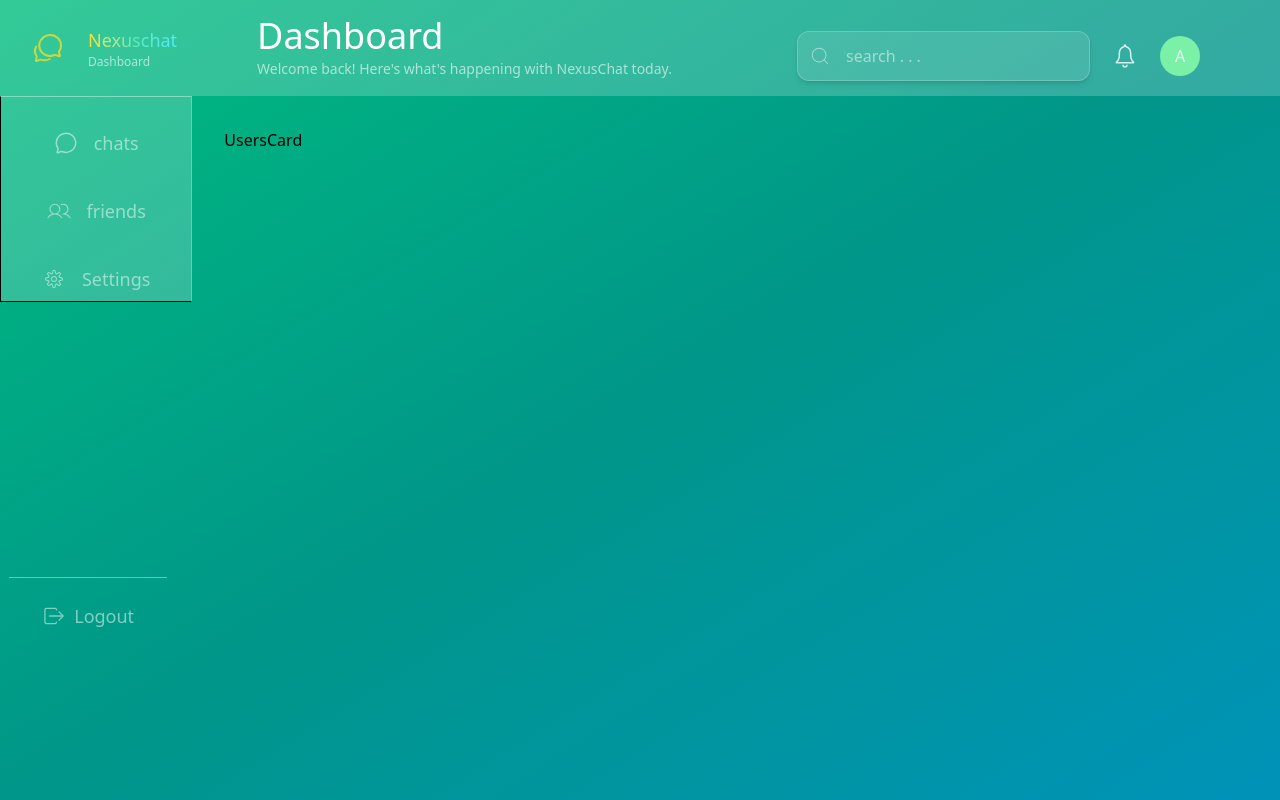
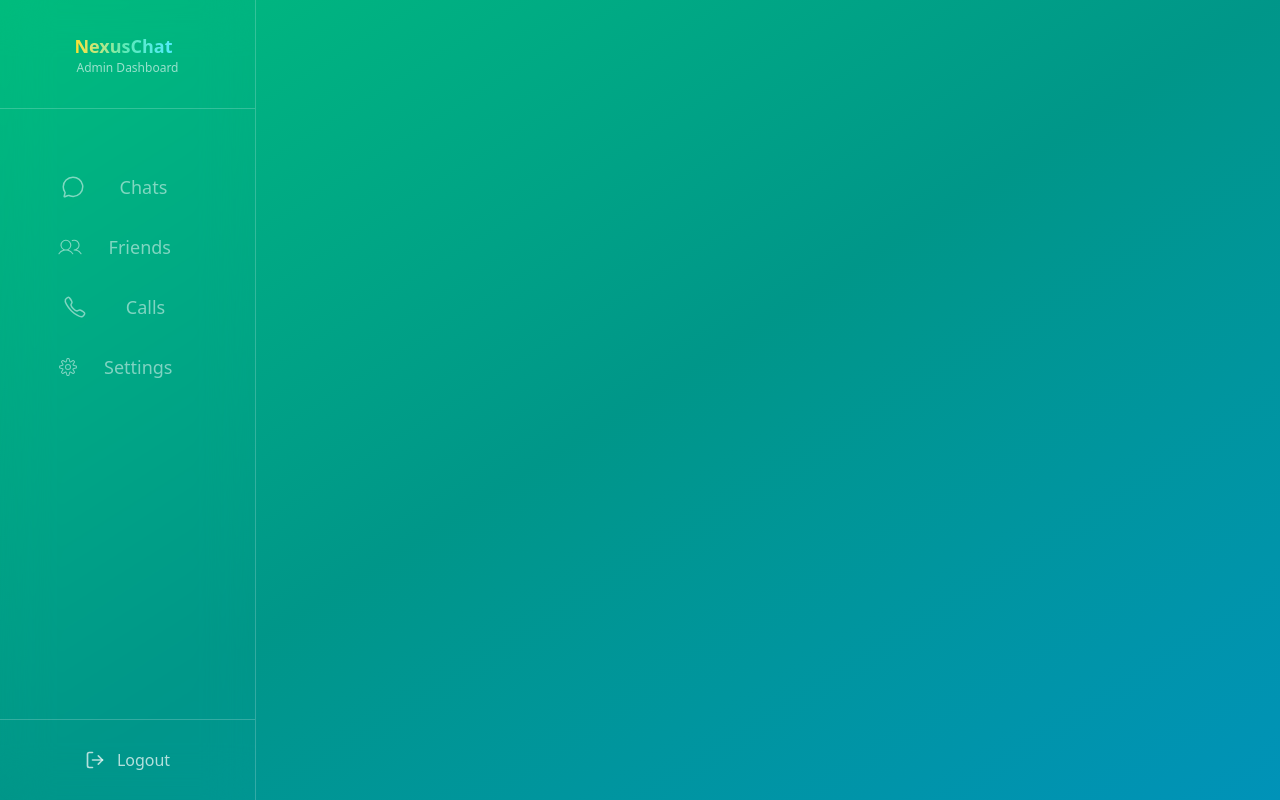
Before and after one commit to Yash-x-16/chatify, a React (Vite) app in the folder frontend/: page /dashboard in a window 1280 px wide. Built offline with nearby package versions, Linux system fonts and the light colour scheme.

Commit message:
fixed sidebar and navbar positioning again

```diff
--- a/frontend/package.json
+++ b/frontend/package.json
@@ -12,9 +12,11 @@
   "dependencies": {
     "@tailwindcss/vite": "^4.1.12",
     "framer-motion": "^12.23.12",
+    "lucide-react": "^0.543.0",
     "react": "^19.1.1",
     "react-dom": "^19.1.1",
     "react-icons": "^5.5.0",
+    "react-router-dom": "^7.8.2",
     "tailwindcss": "^4.1.12"
   },
   "devDependencies": {
--- a/frontend/src/App.tsx
+++ b/frontend/src/App.tsx
@@ -1,11 +1,12 @@
-import { InputBox } from "./components/ui/inputBox"
-import { SiAdblock } from "react-icons/si";
-import { AuthPage } from "./pages/AuthPage";
+import { BrowserRouter, Route, Routes } from "react-router-dom";
 import { Homepage } from "./pages/homepage";
 function App() {
+  return <BrowserRouter>
+  <Routes>
+    <Route element={<Homepage/>} path="/dashboard"/>
+  </Routes>
+  </BrowserRouter>
 
-
-  return <Homepage/>
 }
 
 export default App
--- a/frontend/src/components/cards/usersCard.tsx
+++ b/frontend/src/components/cards/usersCard.tsx
@@ -1,5 +1,7 @@
-export function UsersCard(){
-    return <div className="w-full h-full m-8">
-        UsersCard
-    </div>
+export function UsersCard() {
+  return (
+    <>
+
+    </>
+  );
 }
--- a/frontend/src/components/sidebar/sidebar.tsx
+++ b/frontend/src/components/sidebar/sidebar.tsx
@@ -1,10 +1,11 @@
 import { IoChatbubbleOutline } from "react-icons/io5";
 import { PiUsersLight } from "react-icons/pi";
 import { CiSettings } from "react-icons/ci";
-import { IoIosLogOut } from "react-icons/io";
+import { IoCallOutline } from "react-icons/io5";
 import {   type ReactNode } from "react";
 import { useContext } from "react";
 import { CardContext } from "../../contexts/dashboardContext";
+import {  LogOut } from "lucide-react";
 
 interface items{
     label:string ,
@@ -14,52 +15,69 @@ interface items{
 
 export function Sidebar(){
     const context = useContext(CardContext)
-    if(!context){return}
-const {selected,setSelected} = context
+
+
+    if(!context){
+        return
+    }
+    const {selected,setSelected} = context
+
     const items:items[] =
      [{
-       id:"chats",label:"chats" , icons:<IoChatbubbleOutline size={"24px"}/>},
+       id:"chats",label:"Chats" , icons:<IoChatbubbleOutline size={"24px"}/>},
 
        {
-        id:"friends" , label:"friends" , icons:<PiUsersLight size={"24px"}/>
+        id:"friends" , label:"Friends" , icons:<PiUsersLight size={"24px"}/>
        }
        ,
-
+       {
+        id:"calls" , label:"Calls",icons:<IoCallOutline size={"24px"}/>
+       },
        {
         id:"settings",label:"Settings",icons:<CiSettings size={"24px"}/>
        }
+
     ]
 
-    return <div className=" bg-white/20 w-60 border-r-white/25 border-t-white/40  flex border  ">
-        <div className="flex flex-col justify-between items-center  relative  w-full ">
-            <div className="flex justify-start  flex-col items-center gap-6 mt-6 w-full h-1/2">
+    return <div className="w-64  backdrop-blur-xl border-r border-white/20 flex flex-col">
+         <div className="p-6 border-b border-white/20">
+            <div className="flex items-center justify-center">
+              <div className="flex items-center justify-center flex-col space-x-2 px-3 py-2">
+                <h1 className="text-lg font-bold bg-gradient-to-r from-yellow-300 via-emerald-300 to-cyan-300 bg-clip-text text-transparent">
+                  NexusChat
+                </h1>
+                <p className="text-white/60 text-xs">Admin Dashboard</p>
+              </div>
+            </div>
+          </div>
+        <nav className=" flex flex-1 p-4  w-full relative ">
+            <div className=" space-y-4 mt-10">
             {items.map((x)=>(<div
             key={x.id}
             onClick={()=>{setSelected(x.id)}}
-            className={`flex  px-10 py-2 rounded-lg justify-center items-center transition-all duration-500
+            className={`flex px-10 py-2  space-x-3 rounded-lg justify-around items-center transition-all duration-300
             ${selected === x.id ? "bg-white/20 text-white" : "text-white/50 hover:text-white hover:bg-white/15"}`}
             >
-                <div className="mr-4 cursor-pointer">
+                <div className={` cursor-pointer`}>
                     {x.icons}
                 </div>
-                <span className="text-lg font-medium cursor-pointer">
+                <div className="text-lg font-medium cursor-pointer ml-3">
                     {x.label}
-                </span>
+                </div>
 
             </div>))}
-
-            </div>
-            <div className="h-full w-full absolute top-96 mt-20 mr-4 border-t-white/20 ">
-            <hr className="text-white/40 m-4"/>
-
-                <div className="flex justify-center items-center transition-all duration-700 py-2    text-white/50 cursor-pointer hover:text-white  hover:bg-white/15  w-1/2 m-auto rounded-lg ">
-                    <IoIosLogOut size={"24px"}/>
-                    <span className=" text-lg font-medium ml-2" >
-                        Logout
-                    </span>
-                </div>
             </div>
 
-        </div>
+
+        </nav>
+         <div className="p-4 border-t border-white/20">
+            <button
+              onClick={()=>{}}
+              className="w-full cursor-pointer justify-center flex items-center space-x-3 px-4 py-3 rounded-xl text-white/70 hover:text-white hover:bg-white/10 transition-all duration-200">
+                <LogOut className="w-5 h-5" />
+              <span>Logout</span>
+            </button>
+          </div>
     </div>
+
 }
--- a/frontend/src/components/ui/Navbar.tsx
+++ b/frontend/src/components/ui/Navbar.tsx
@@ -3,8 +3,8 @@ import { CiSearch } from "react-icons/ci";
 import { InputBox } from "./inputBox";
 import { IoIosNotificationsOutline } from "react-icons/io";
 export function HomeNavbar(){
-    return <div className="w-full  bg-white/20 h-24">
-    <div className="flex h-full">
+    return <div className="relative  bg-white/20 h-24 ">
+    <div className="flex p-4">
             <div className="flex items-center justify-center ml-4  ">
                 <div className="flex  rounded-lg px-4 py-1 text-yellow-300 animate-pulse">
                     <IoChatbubblesOutline size={"32px"}/>
--- a/frontend/src/pages/homepage.tsx
+++ b/frontend/src/pages/homepage.tsx
@@ -3,15 +3,19 @@ import { Sidebar } from "../components/sidebar/sidebar";
 import { HomeNavbar } from "../components/ui/Navbar";
 import { DashBoardContext } from "../contexts/dashboardContext";
 export function Homepage(){
-    return <div className="min-h-screen overflow-hidden  w-full bg-gradient-to-br from-emerald-500 via-teal-600 to-cyan-600">
+    return <div className="min-h-screen relative overflow-hidden   bg-gradient-to-br from-emerald-500 via-teal-600 to-cyan-600">
+      <div className="z-10 h-screen flex relative">
+
+
         <DashBoardContext>
-         <HomeNavbar/>
-         <div className="flex flex-row">
-            <Sidebar/>
-         <UsersCard/>
-         </div>
+
+          <Sidebar />
+
+          <UsersCard />
+
 
         </DashBoardContext>
 
+        </div>
     </div>
 }
```
Also changed, not shown: 1 other file (tests, documents, lock files or other folders).
